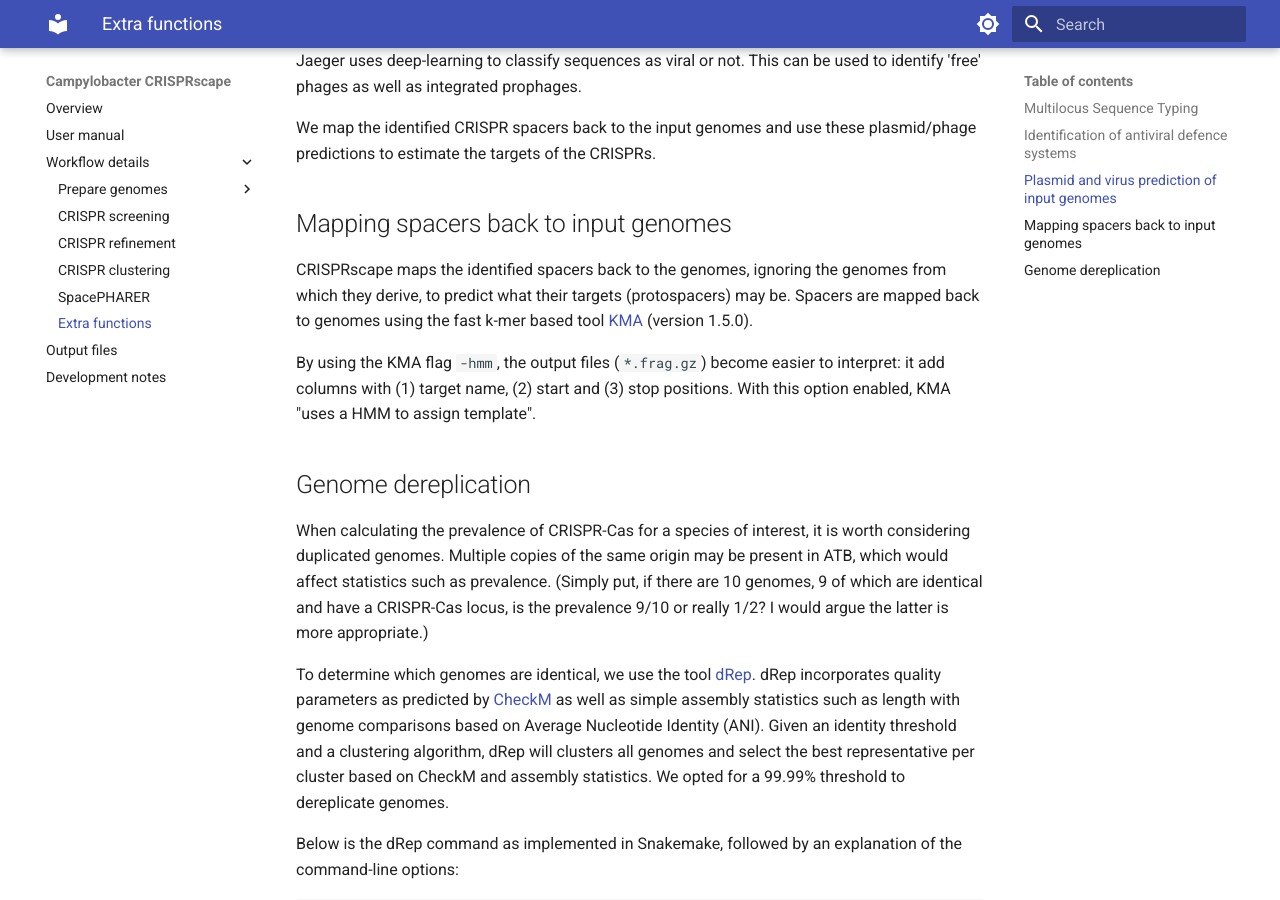
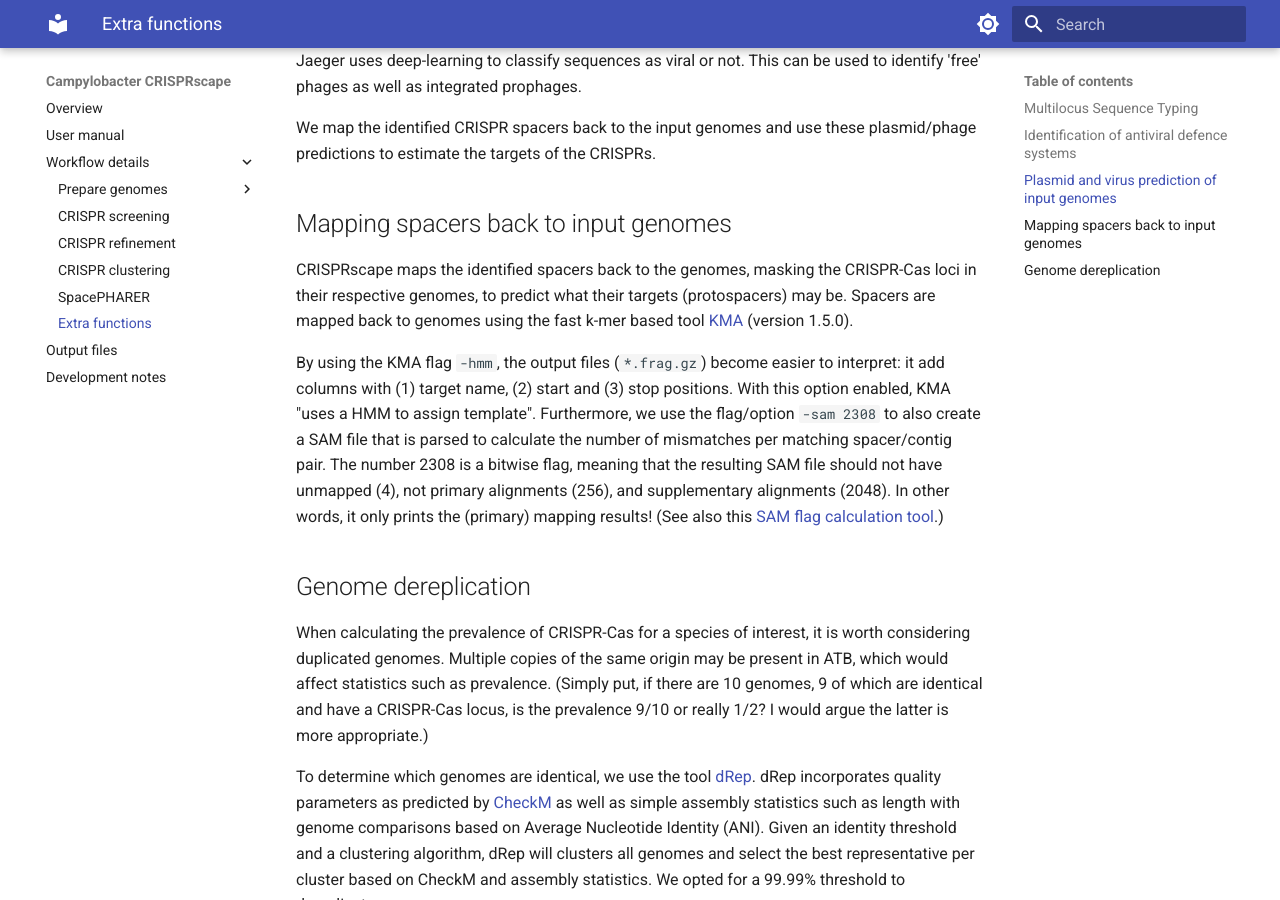
Before and after one commit to UtrechtUniversity/campylobacter-crisprscape, an MkDocs documentation site: the page built from doc/extra_functions.md, in a window 1280 px wide and 900 px high, scrolled down 779 px. Built offline with MkDocs 1.6.1 and Material for MkDocs 9.7.7, drawn with Linux system fonts in a browser that asks for light colours.

Commit message:
Describe updated spacer backmapping

```diff
--- a/doc/extra_functions.md
+++ b/doc/extra_functions.md
@@ -41,8 +41,8 @@ these plasmid/phage predictions to estimate the targets of the CRISPRs.
 
 ## Mapping spacers back to input genomes
 
-CRISPRscape maps the identified spacers back to the genomes, ignoring
-the genomes from which they derive, to predict what their targets
+CRISPRscape maps the identified spacers back to the genomes, masking
+the CRISPR-Cas loci in their respective genomes, to predict what their targets
 (protospacers) may be. Spacers are mapped back to genomes using the
 fast k-mer based tool
 [KMA](https://github.com/genomicepidemiology/kma) (version 1.5.0).
@@ -50,6 +50,13 @@ fast k-mer based tool
 By using the KMA flag `-hmm`, the output files (`*.frag.gz`) become easier
 to interpret: it add columns with (1) target name, (2) start and (3) stop
 positions. With this option enabled, KMA "uses a HMM to assign template".
+Furthermore, we use the flag/option `-sam 2308` to also create a SAM
+file that is parsed to calculate the number of mismatches per matching
+spacer/contig pair. The number 2308 is a bitwise flag, meaning that the
+resulting SAM file should not have unmapped (4), not primary alignments (256),
+and supplementary alignments (2048). In other words, it only prints the
+(primary) mapping results! (See also this
+[SAM flag calculation tool](https://broadinstitute.github.io/picard/explain-flags.html).)
 
 ## Genome dereplication
 
```
